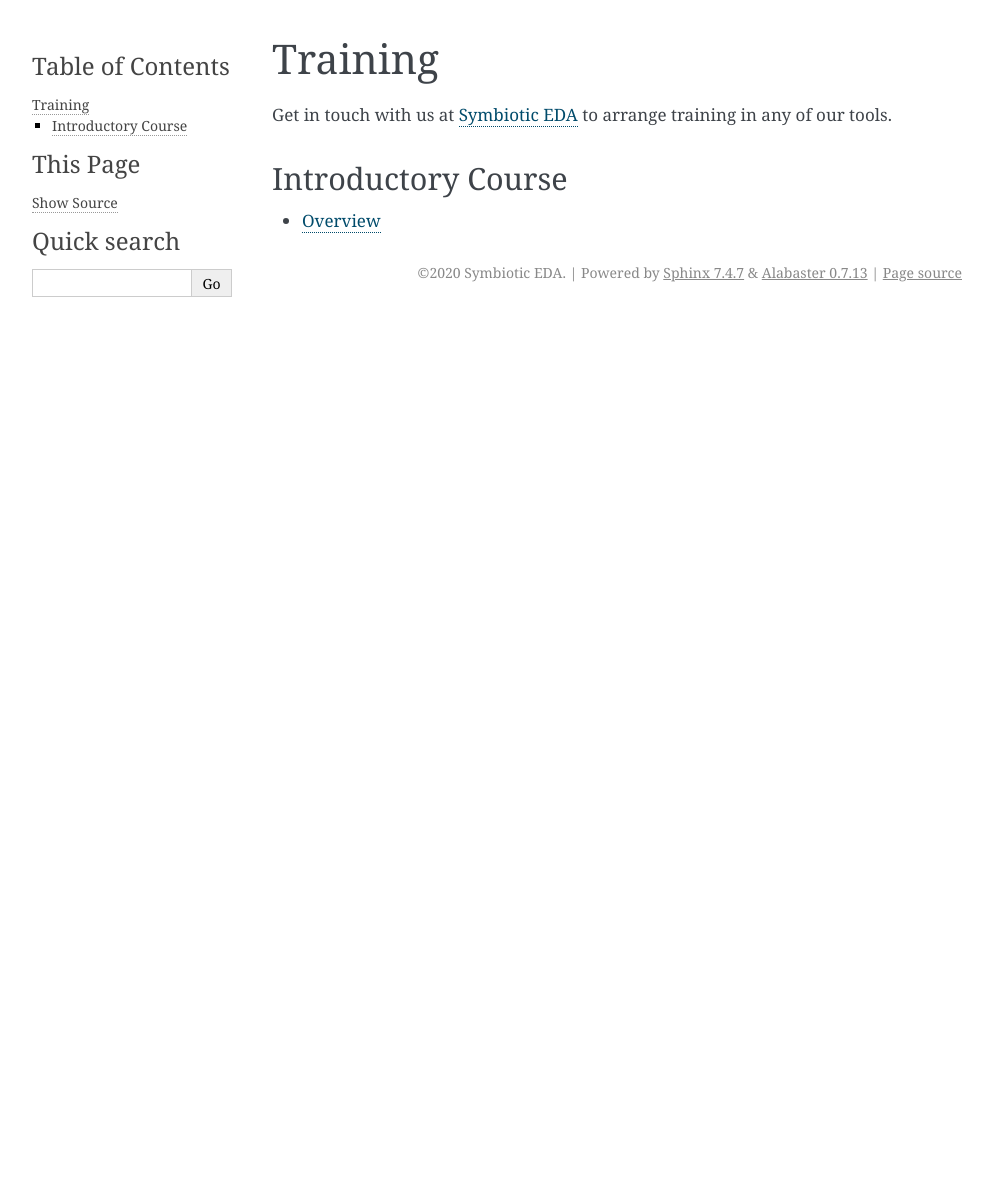
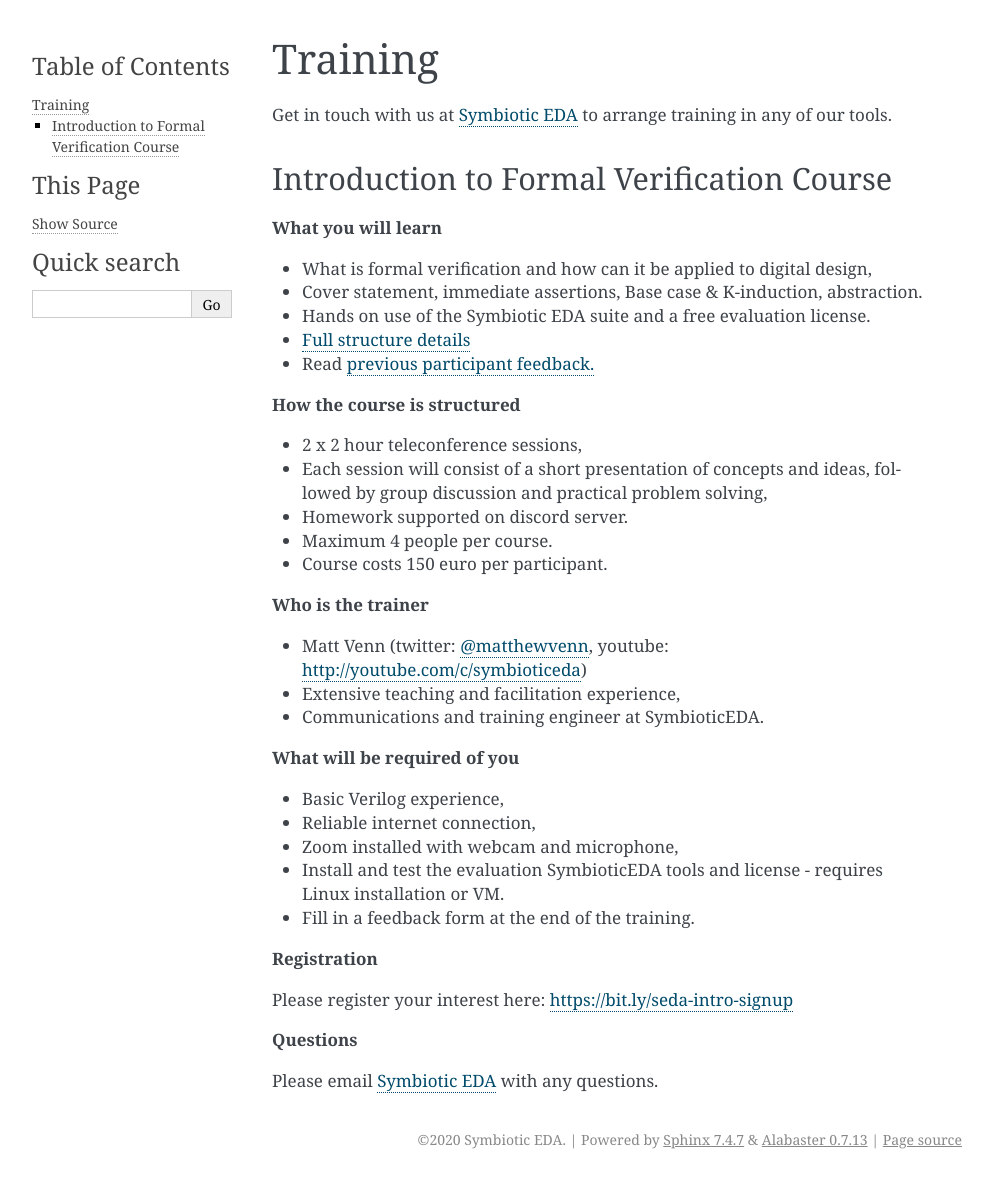
Before and after one commit to SymbioticEDA/sedasuitedocs, a Sphinx documentation site: the page built from docs/source/training.rst, in a window 1280 px wide and 1179 px high. Shown: the whole window, without its empty margins (148-1141 px from the left). Built offline with Sphinx 7.4.7, drawn with Linux system fonts in a browser that asks for light colours; pages that are not in the unit, such as notebooks, are missing from menus.

Commit message:
Add training text

```diff
--- a/docs/source/training.rst
+++ b/docs/source/training.rst
@@ -3,7 +3,43 @@
 
 Get in touch with us at `Symbiotic EDA <mailto:matt@symbioticeda.com>`_ to arrange training in any of our tools.
 
-Introductory Course
-~~~~~~~~~~~~~~~~~~~
+Introduction to Formal Verification Course
+~~~~~~~~~~~~~~~~~~~~~~~~~~~~~~~~~~~~~~~~~~
 
-* `Overview <https://docs.google.com/document/d/1S0Sicl0Sg9_cYQAsn-Xag0mSH_dS7EgYaAUp3rkWtbw>`_
+**What you will learn**
+
+* What is formal verification and how can it be applied to digital design,
+* Cover statement, immediate assertions, Base case & K-induction, abstraction.
+* Hands on use of the Symbiotic EDA suite and a free evaluation license.
+* `Full structure details <https://docs.google.com/document/d/1CI5ilEEefI6qqadQ_LXHiMxJvVHsUEfGsf02RjzvOdo/edit?usp=sharing>`_
+* Read `previous participant feedback. <https://docs.google.com/document/d/1qmqaTfBRO0t8FR0KO0atmtcbWa2XpyqGcf0E-0k5ixA/edit>`_
+
+**How the course is structured**
+
+* 2 x 2 hour teleconference sessions,
+* Each session will consist of a short presentation of concepts and ideas, followed by group discussion and practical problem solving,
+* Homework supported on discord server.
+* Maximum 4 people per course.
+* Course costs 150 euro per participant.
+
+**Who is the trainer**
+
+* Matt Venn (twitter: `@matthewvenn <https://twitter.com/matthewvenn>`_, youtube: http://youtube.com/c/symbioticeda)
+* Extensive teaching and facilitation experience,
+* Communications and training engineer at SymbioticEDA.
+
+**What will be required of you**
+
+* Basic Verilog experience,
+* Reliable internet connection,
+* Zoom installed with webcam and microphone,
+* Install and test the evaluation SymbioticEDA tools and license - requires Linux installation or VM.
+* Fill in a feedback form at the end of the training.
+
+**Registration**
+
+Please register your interest here: https://bit.ly/seda-intro-signup
+
+**Questions**
+
+Please email `Symbiotic EDA <mailto:matt@symbioticeda.com>`_ with any questions.
```
